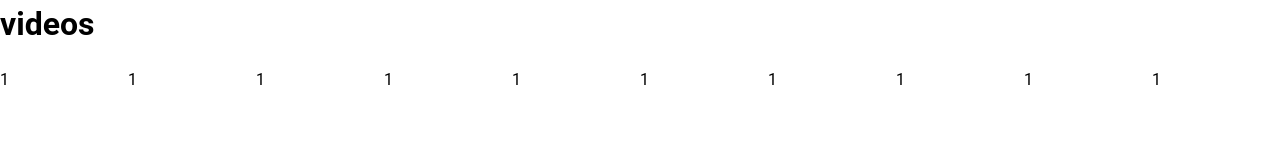
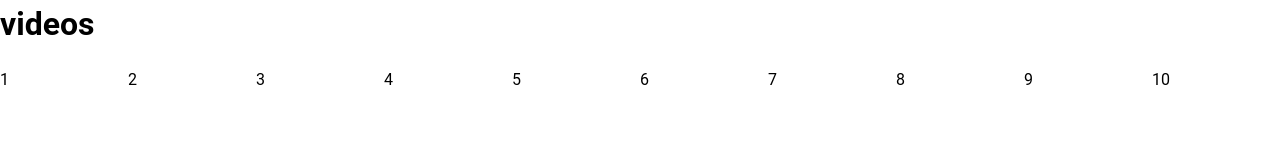
Before and after one commit to NikunjVadodariya/RoutineUpdates, a React app in the folder client/: page / in a window 1280 px wide. Shown: the part 161-321 px from the top of the page. Built offline with nearby package versions, Linux system fonts and the light colour scheme.

Commit message:
make it better

```diff
--- a/client/js/components/components/Home.js
+++ b/client/js/components/components/Home.js
@@ -10,6 +10,10 @@ export default class Home extends React.Component {
     constructor(props) {
         super(props);
         this.state = {
+          categories : {
+            "videos": ["1", "2", "3", "4", "5", "6", "7", "8", "9", "10"],
+            "photos": ["1", "2", "3", "4", "5", "6", "7", "8", "9", "10"]
+          }
        }
     }
 
@@ -24,7 +28,19 @@ export default class Home extends React.Component {
         console.log('Slide`s position after changes: ', e.slide);
       }
 
+    createConversationUI(){
 
+      return this.state.categories['videos'].map((item, i) =>{
+         return <div class='square-box'>
+        <div class='square-content'>
+          <div>
+            {console.log(item)}
+            <span>{item}</span>
+          </div>
+        </div>
+      </div>
+      })
+    }
 
     render() {
       const responsive = {
@@ -63,83 +79,84 @@ export default class Home extends React.Component {
               buttonsDisabled = {true}
               swipeDisabled = {true}
             >
-              <div class='square-box'>
-                <div class='square-content'>
-                  <div>
-                    <span>1</span>
-                  </div>
-                </div>
-              </div>
-              <div class='square-box'>
-                <div class='square-content'>
-                  <div>
-                    <span>1</span>
-                  </div>
-                </div>
-              </div>
-              <div class='square-box'>
-                <div class='square-content'>
-                  <div>
-                    <span>1</span>
-                  </div>
-                </div>
-              </div>
-              <div class='square-box'>
-                <div class='square-content'>
-                  <div>
-                    <span>1</span>
-                  </div>
-                </div>
-              </div>
-              <div class='square-box'>
-                <div class='square-content'>
-                  <div>
-                    <span>1</span>
-                  </div>
-                </div>
-              </div>
-              <div class='square-box'>
-                <div class='square-content'>
-                  <div>
-                    <span>1</span>
-                  </div>
-                </div>
-              </div>
-              <div class='square-box'>
-                <div class='square-content'>
-                  <div>
-                    <span>1</span>
-                  </div>
-                </div>
-              </div>
-              <div class='square-box'>
-                <div class='square-content'>
-                  <div>
-                    <span>1</span>
-                  </div>
-                </div>
-              </div>
-              <div class='square-box'>
-                <div class='square-content'>
-                  <div>
-                    <span>1</span>
-                  </div>
-                </div>
-              </div>
-              <div class='square-box'>
-                <div class='square-content'>
-                  <div>
-                    <span>1</span>
-                  </div>
-                </div>
-              </div>
-              <div class='square-box'>
-                <div class='square-content'>
-                  <div>
-                    <span>1</span>
-                  </div>
-                </div>
-              </div>
+              {this.createConversationUI()}
+              {/* // <div class='square-box'>
+              //   <div class='square-content'>
+              //     <div>
+              //       <span>1</span>
+              //     </div>
+              //   </div>
+              // </div>
+              // <div class='square-box'>
+              //   <div class='square-content'>
+              //     <div>
+              //       <span>1</span>
+              //     </div>
+              //   </div>
+              // </div>
+              // <div class='square-box'>
+              //   <div class='square-content'>
+              //     <div>
+              //       <span>1</span>
+              //     </div>
+              //   </div>
+              // </div>
+              // <div class='square-box'>
+              //   <div class='square-content'>
+              //     <div>
+              //       <span>1</span>
+              //     </div>
+              //   </div>
+              // </div>
+              // <div class='square-box'>
+              //   <div class='square-content'>
+              //     <div>
+              //       <span>1</span>
+              //     </div>
+              //   </div>
+              // </div>
+              // <div class='square-box'>
+              //   <div class='square-content'>
+              //     <div>
+              //       <span>1</span>
+              //     </div>
+              //   </div>
+              // </div>
+              // <div class='square-box'>
+              //   <div class='square-content'>
+              //     <div>
+              //       <span>1</span>
+              //     </div>
+              //   </div>
+              // </div>
+              // <div class='square-box'>
+              //   <div class='square-content'>
+              //     <div>
+              //       <span>1</span>
+              //     </div>
+              //   </div>
+              // </div>
+              // <div class='square-box'>
+              //   <div class='square-content'>
+              //     <div>
+              //       <span>1</span>
+              //     </div>
+              //   </div>
+              // </div>
+              // <div class='square-box'>
+              //   <div class='square-content'>
+              //     <div>
+              //       <span>1</span>
+              //     </div>
+              //   </div>
+              // </div>
+              // <div class='square-box'>
+              //   <div class='square-content'>
+              //     <div>
+              //       <span><button>Show More</button></span>
+              //     </div>
+              //   </div>
+              // </div> */}
             </AliceCarousel>
           </div>
         )
```
Also changed, not shown: 2 other files (tests, documents, lock files or other folders).
